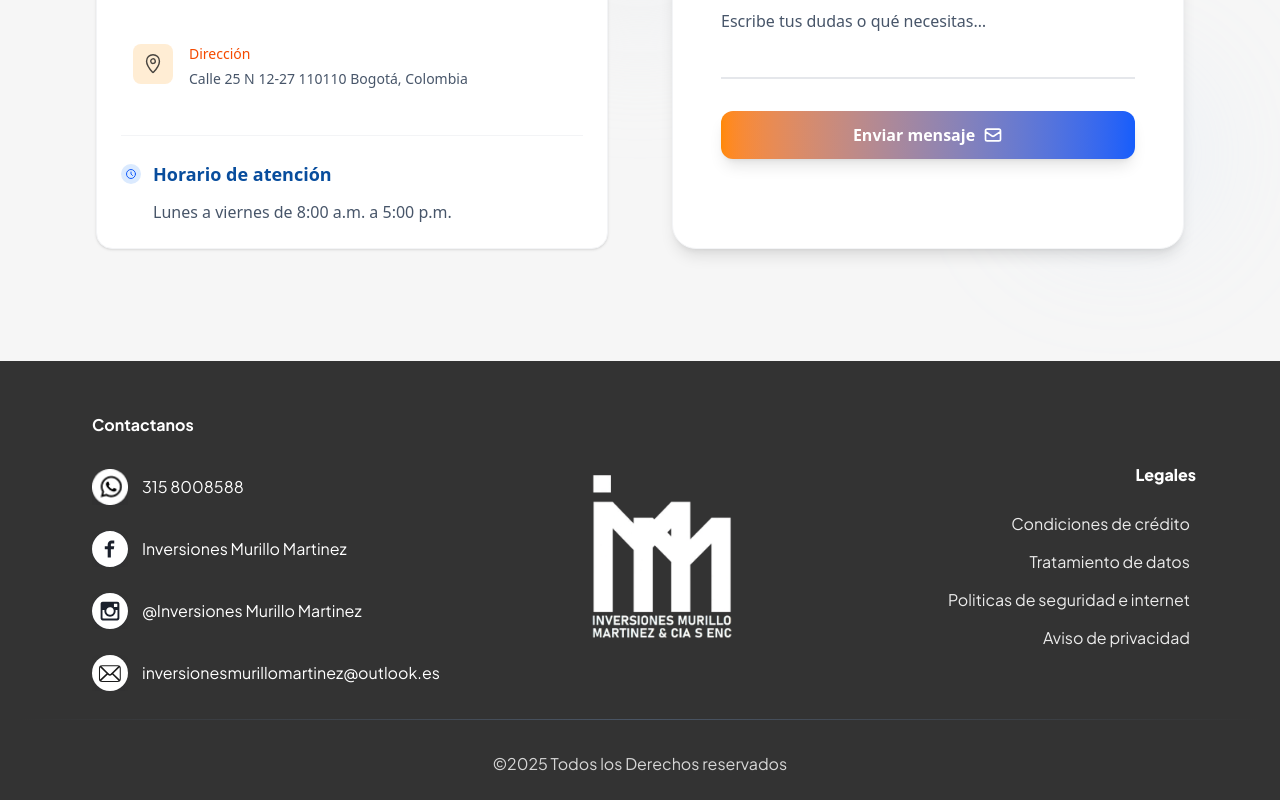
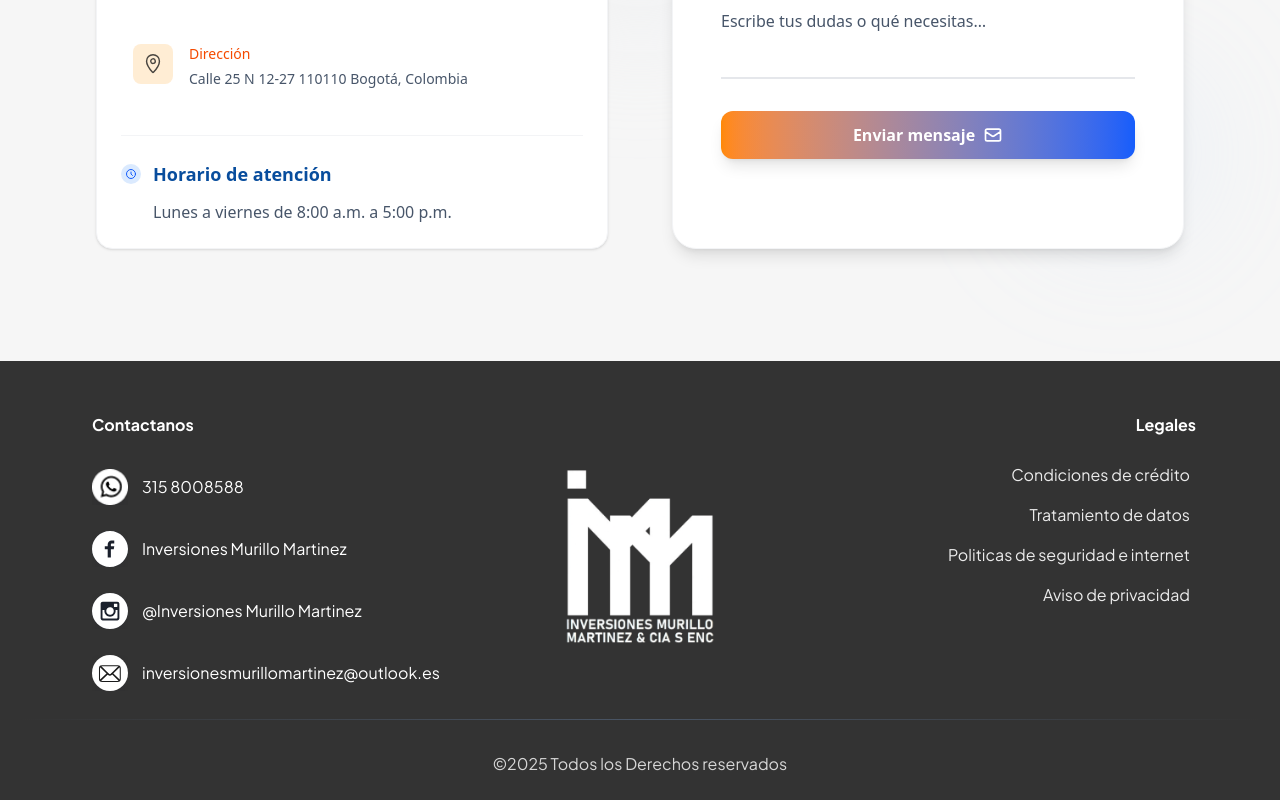
Before and after one commit to OliverVlz/sistema-creditos.client, a React (Vite) app: page / in a window 1280 px wide. Shown: the part 5967-6767 px from the top of the page. Built offline with nearby package versions, Linux system fonts and the light colour scheme.

Commit message:
footer part2

```diff
--- a/src/components/common/Footer.tsx
+++ b/src/components/common/Footer.tsx
@@ -15,18 +15,18 @@ const Footer = () => {
   return (
     <footer className={`w-full bg-[#333333] ${PADDING}`}>
       <div className="w-full max-w-[1440px] mx-auto">
-        <div className="flex flex-col gap-2 sm:gap-2 md:gap-2 justify-start items-center w-full mt-[24px] sm:mt-[28px] md:mt-[32px]">
-          <div className="flex flex-col lg:flex-row justify-between items-start lg:items-center w-full px-[40px] sm:px-[48px] md:px-[56px] lg:px-[64px] gap-8 lg:gap-0">
+        <div className="flex flex-col gap-2 justify-start items-center w-full mt-[24px] sm:mt-[28px] md:mt-[32px]">
+          <div className="flex flex-col lg:flex-row justify-between w-full px-[40px] sm:px-[48px] md:px-[56px] lg:px-[64px] gap-8 lg:gap-0">
             {/* Contact Section */}
-            <div className="flex flex-col justify-start items-start w-full lg:w-auto">
+            <div className="flex flex-col justify-start items-start w-full">
               <div className="pl-2">
-                <h3 className={`font-plus-jakarta ${HEADING_SIZE} leading-[24px] text-left text-white mb-6`}>
+                <h3 className={`font-plus-jakarta ${HEADING_SIZE} text-left text-white mb-6 w-full`}>
                   Contactanos
                 </h3>
               </div>
 
               {/* Contact Items */}
-              <div className="flex flex-col gap-[10px] sm:gap-[10px] md:gap-[10px]">
+              <div className="flex flex-col gap-[10px]">
                 {/* WhatsApp */}
                 <div className={`flex flex-row ${SPACING} justify-start items-center w-auto p-2 rounded-md hover:bg-white/5 transition-colors duration-200`}>
                   <div className="flex-shrink-0">
@@ -69,24 +69,21 @@ const Footer = () => {
               </div>
             </div>
 
-            {/* Logo and Legal Section */}
-            <div className="flex flex-col lg:flex-row justify-between items-center w-full lg:w-[56%] gap-8 lg:gap-0">
-              {/* Logo */}
-              <div className="flex-shrink-0 flex justify-center items-center">
+            {/* Logo Section */}
+            <div className="flex w-full justify-center">
+
                   <img
                   src={logoWhite}
                   alt="Company Logo"
-                  className="w-full max-w-[180px] sm:max-w-[200px] md:max-w-[220px] h-auto lg:w-[80%] object-contain"
+                  className="w-full max-w-[150px] h-auto lg:w-[100%] object-contain"
                 />
+
             </div>
-
-              {/* Legal Links */}
-              <div className="flex flex-col gap-[6px] sm:gap-[8px] md:gap-[10px] justify-start items-center lg:items-end w-auto">
-                <div className="mb-3">
-                  <h3 className={`font-plus-jakarta ${HEADING_SIZE} font-extrabold leading-[20px] sm:leading-[24px] md:leading-[28px] text-center lg:text-left text-white`}>
+            {/* Legal Section */}
+            <div className="flex flex-col text-right w-full">
+              <h3 className={`font-plus-jakarta ${HEADING_SIZE} text-white mb-6 w-full`}>
                 Legales
               </h3>
-                </div>
               <div className="flex flex-col gap-[8px] sm:gap-[10px] md:gap-[12px]">
                 {[
                   "Condiciones de crédito",
@@ -94,11 +91,10 @@ const Footer = () => {
                   "Politicas de seguridad e internet",
                   "Aviso de privacidad"
                 ].map((link, index) => (
-                    <span key={index} className={`font-plus-jakarta ${TEXT_SIZE} font-medium leading-[18px] sm:leading-[20px] md:leading-[22px] text-center lg:text-right text-white/90 hover:text-white cursor-pointer transition-colors duration-200 px-1.5 py-0.5 rounded hover:bg-white/10`}>
+                  <span key={index} className={`font-plus-jakarta ${TEXT_SIZE} text-white/90 hover:text-white cursor-pointer transition-colors duration-200 px-1.5 py-0.5 rounded hover:bg-white/10 w-full`}>
                     {link}
                   </span>
                 ))}
-                </div>
               </div>
             </div>
           </div>
```
Lines whose indentation alone changed are shown as unchanged.
